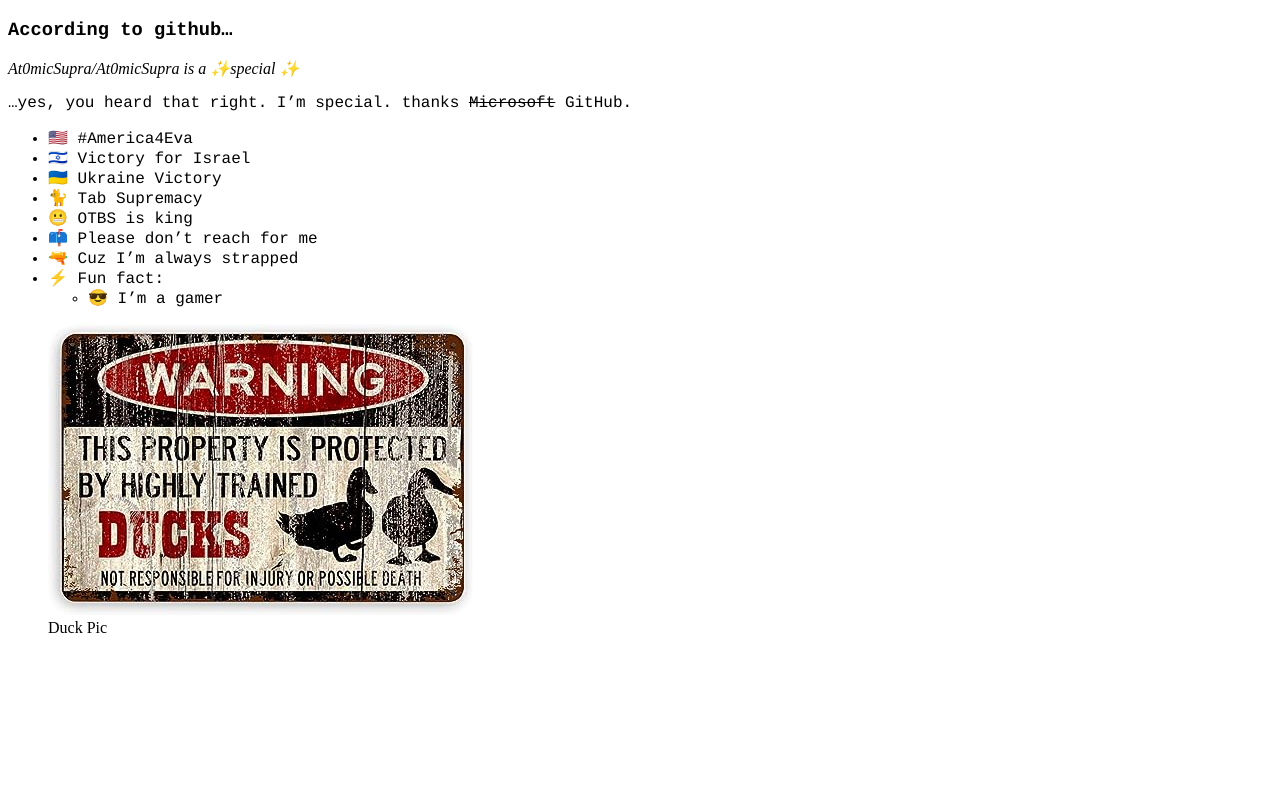
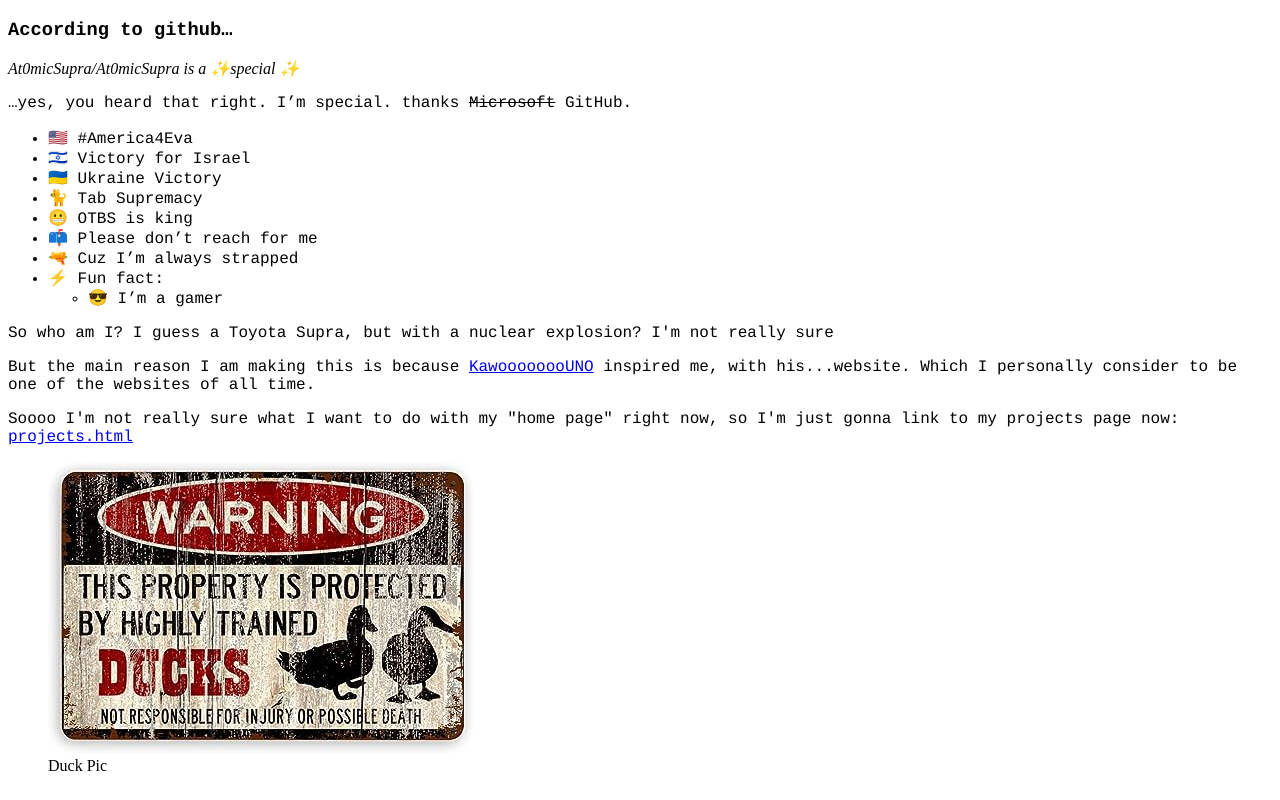
Before and after one commit to At0micSupra/at0micsupra.github.io, a plain HTML site: page index.html in a window 1280 px wide. Drawn offline with Linux system fonts and the light colour scheme.

Commit message:
added some kind of description to the main page

```diff
--- a/index.html
+++ b/index.html
@@ -31,6 +31,11 @@
 			</ul></li>
 		</ul>
 	</mono>
+	<mono>
+		<p>So who am I? I guess a <span title="BMW">Toyota</span> Supra, but with a nuclear explosion? I'm not really sure</p>
+		<p>But the main reason I am making this is because <a href="https://kawoo1.github.io/Blank-Website/">KawoooooooUNO</a> inspired me, with his...website. Which I personally consider to be one of the websites of all time.</p>
+		<p>Soooo I'm not really sure what I want to do with my "home page" right now, so I'm just gonna link to my projects page now: <a href="projects.html">projects.html</a></p>
+	</mono>
 	<figure><img src="ducks.jpg" alt="Duck Pic"><figcaption>Duck Pic</figcaption></figure>
 </body>
 </html>
```
